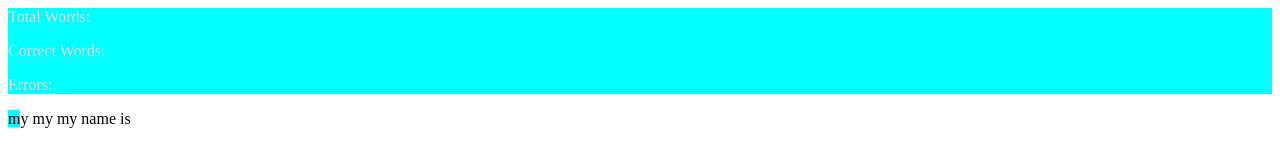
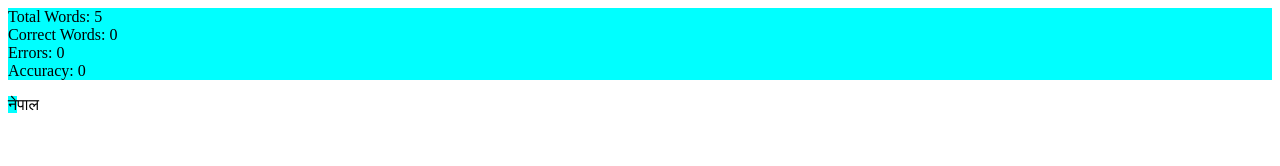
Before and after one commit to sadhakbj/English-Nepali-Typing-Tutor, a plain HTML site: page index.html in a window 1280 px wide. Drawn offline with Linux system fonts and the light colour scheme.

Commit message:
nepali keyboard also restriced

```diff
--- a/index.html
+++ b/index.html
@@ -2,6 +2,7 @@
 <html lang="en">
 <head>
 	<meta charset="UTF-8">
+	<meta charset="ISO-8859-1">
 	<title>Making Some Sort of Typer</title>
 	<style type="text/css">
 	*{
@@ -18,9 +19,8 @@
 		.result{
 			width: auto;
 			height: auto;
-			/*font-size: 6px;*/
 			background: cyan;
-			color: #dadada;
+
 		}
 
 		.this{
@@ -34,9 +34,10 @@
 </head>
 <body>
 	<div class = "result">
-			Total Words: <p id="totalWords"> </p>
-			Correct Words: <p id = "correct"> </p>
-			Errors: <p id="accuracy"> </p>
+			Total Words: <span id="totalWords"> </span> <br>
+			Correct Words: <span id = "correct"> </span> <br>
+			Errors: <span id="err"> </span> <br>
+			Accuracy: <span id = "accuracy"></span>
 		</div>
 
 
@@ -69,6 +70,7 @@
 			{
 
 				matched = 0;
+				error = 0;
 				var tags = document.getElementsByClassName('this')[0];
 
 				var deleteid  = document.getElementById('thisClass');
@@ -76,7 +78,10 @@
 				tags.removeChild(deleteid);
 
 
+
+
 		    	generateWords();
+		    	updateResult(matched , error , word.length);
 
 			}
 
@@ -86,10 +91,12 @@
 		function generateWords() {
 
 			count = 0;
-			var lessons = ["aa jj hu hu hu ww ee rr ww rr" , "asd asd asdf jkl jkl as as jk jk" , "my my my name is" , "i can do this"];
-			var num = getRandomNumber(0 , 3);
+			var lessons = ["aa jj hu hu hu ww ee rr ww rr" , "asd asd asdf jkl jkl as as jk jk" , "my my my name is" , "i can do this" ,"मेरो नाम बिजाय हो" ,"नेपाल"];
+			var max = lessons.length;
 
-			alert(count);
+			var num = getRandomNumber(0 , max);
+
+			alert(num);
 			console.log(num);
 			word = lessons[num];
 
@@ -114,6 +121,7 @@
 
 			}
 
+			//this piece of code will highlight the first element
 			var cnt = 0;
 			highlight(cnt);
 
@@ -122,7 +130,9 @@
 		window.onload = function(){
 
 			generateWords();
+			updateResult(matched , error , word.length);
 
+			document.getElementById('totalWords').innerHTML = word.length;
 
 
 
@@ -144,7 +154,26 @@
 				get.style.background = 'cyan';
 				}
 
-			};
+				};
+
+			function updateResult(matched , errors , totalWords){
+
+				var correctSpan = document.getElementById('correct');
+				var errorSpan = document.getElementById('err');
+				var acc = document.getElementById('accuracy');
+
+				correctSpan.innerHTML = matched;
+				errorSpan.innerHTML = error;
+
+				//lets calculate the accuracy::
+
+				var accc = ((matched-errors)/totalWords)*100;
+				acc.innerHTML = accc;
+
+
+			}
+
+
 
 
 		window.onkeydown = function(event){
@@ -166,7 +195,7 @@
 			//we need to convert the value from the spans to variable first::
 
 			var cnt = count+1;
-			highlight(cnt)
+			highlight(cnt);
 
 
 			var check = word.charAt(count);
@@ -180,6 +209,7 @@
 					matched++;
 					console.log('total matched' +matched);
 					count++;
+					updateResult(matched , error , word.length);
 					checkNewWord();
 
 
@@ -193,6 +223,7 @@
 					error++;
 					console.log('total errors are' + error);
 					count++;
+					updateResult(matched , error , word.length);
 					checkNewWord();
 
 
@@ -203,10 +234,6 @@
 		}
 
 	}
-
-
-		// generateWords();
-
 		})();
 	</script>
 
```
Also changed, not shown: nepali.html (+7 -2 lines).
